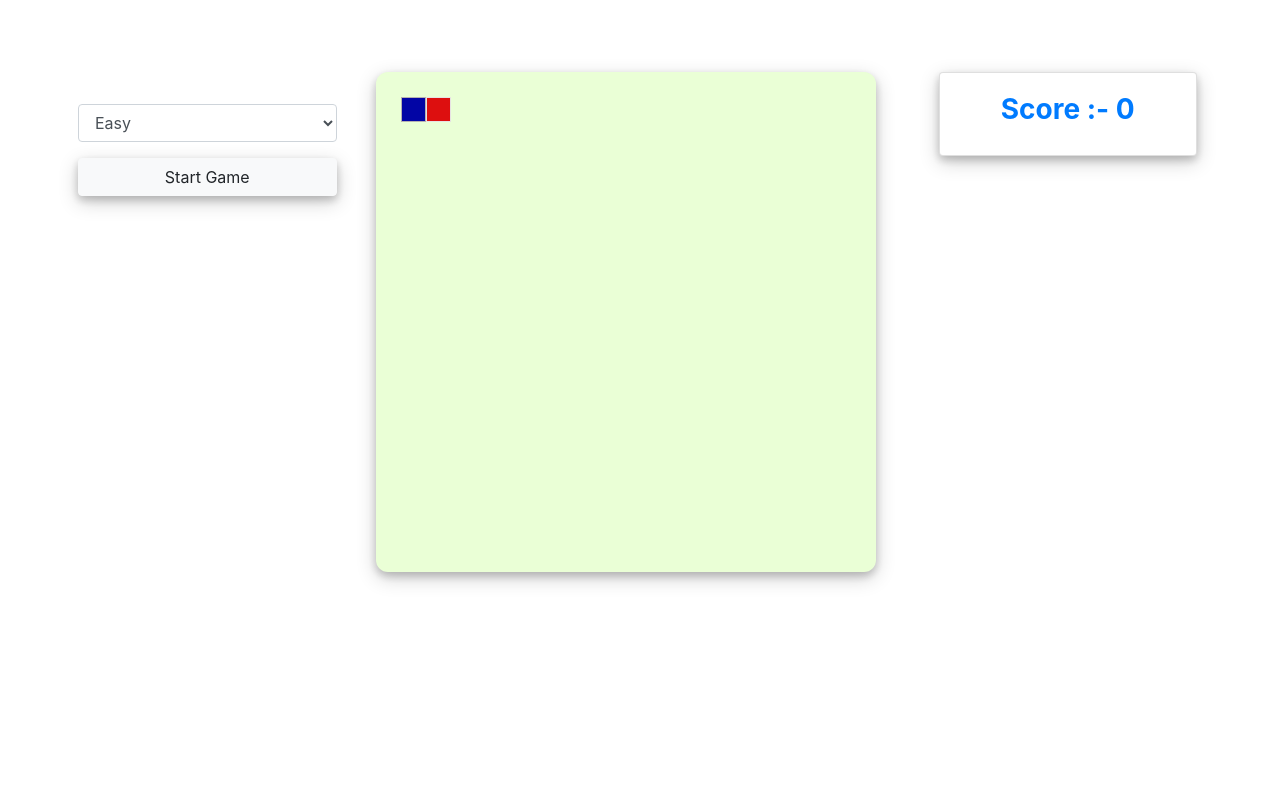
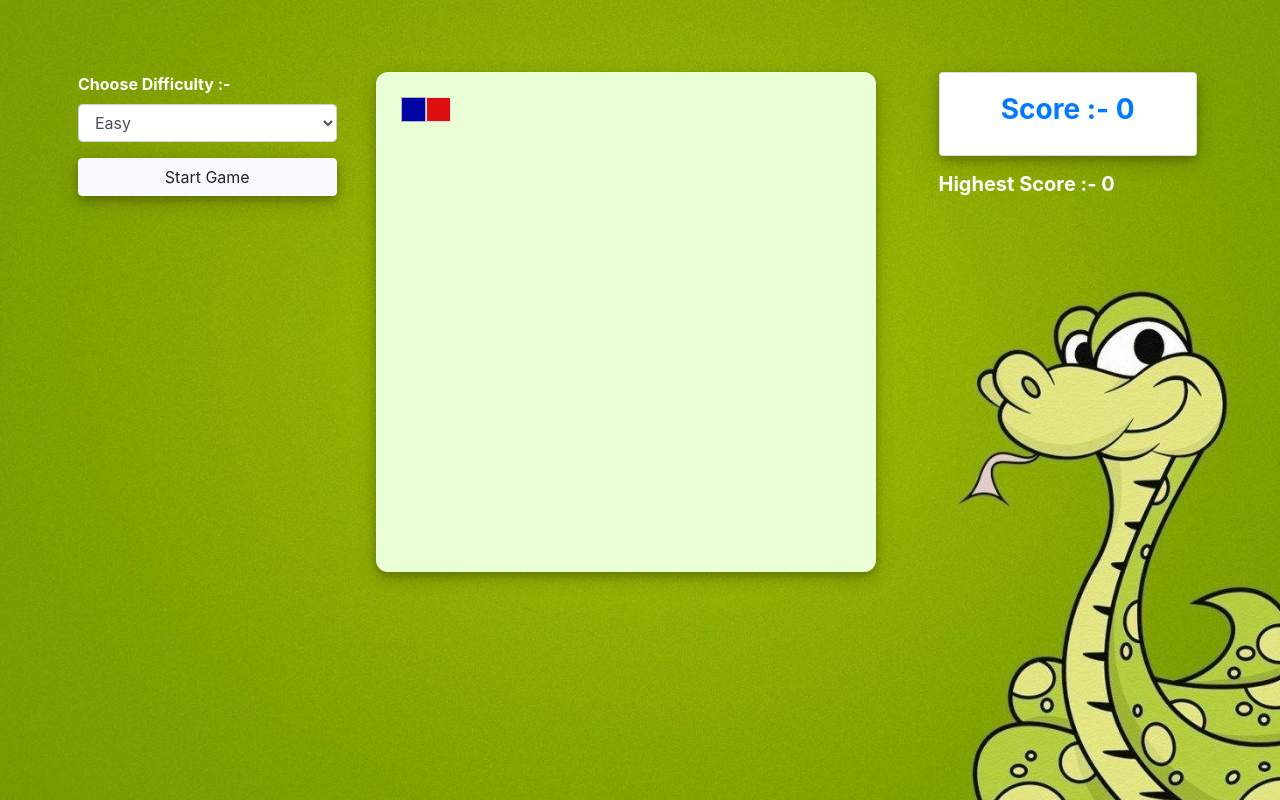
Before and after one commit to ayanshaikh18/snake-game, a plain HTML site: page index.html in a window 1280 px wide. Drawn offline with nearby package versions, Linux system fonts and the light colour scheme; the site is published under a folder, as on GitHub Pages, so addresses that start at the root find nothing.

Commit message:
image path modified

```diff
--- a/assests/css/style.css
+++ b/assests/css/style.css
@@ -1,5 +1,5 @@
 body {
-  background: url("/assests/images/snack_bg.jpeg") no-repeat center center fixed;
+  background: url("../images/snack_bg.jpeg") no-repeat center center fixed;
   -webkit-background-size: cover;
   -moz-background-size: cover;
   -o-background-size: cover;
```
